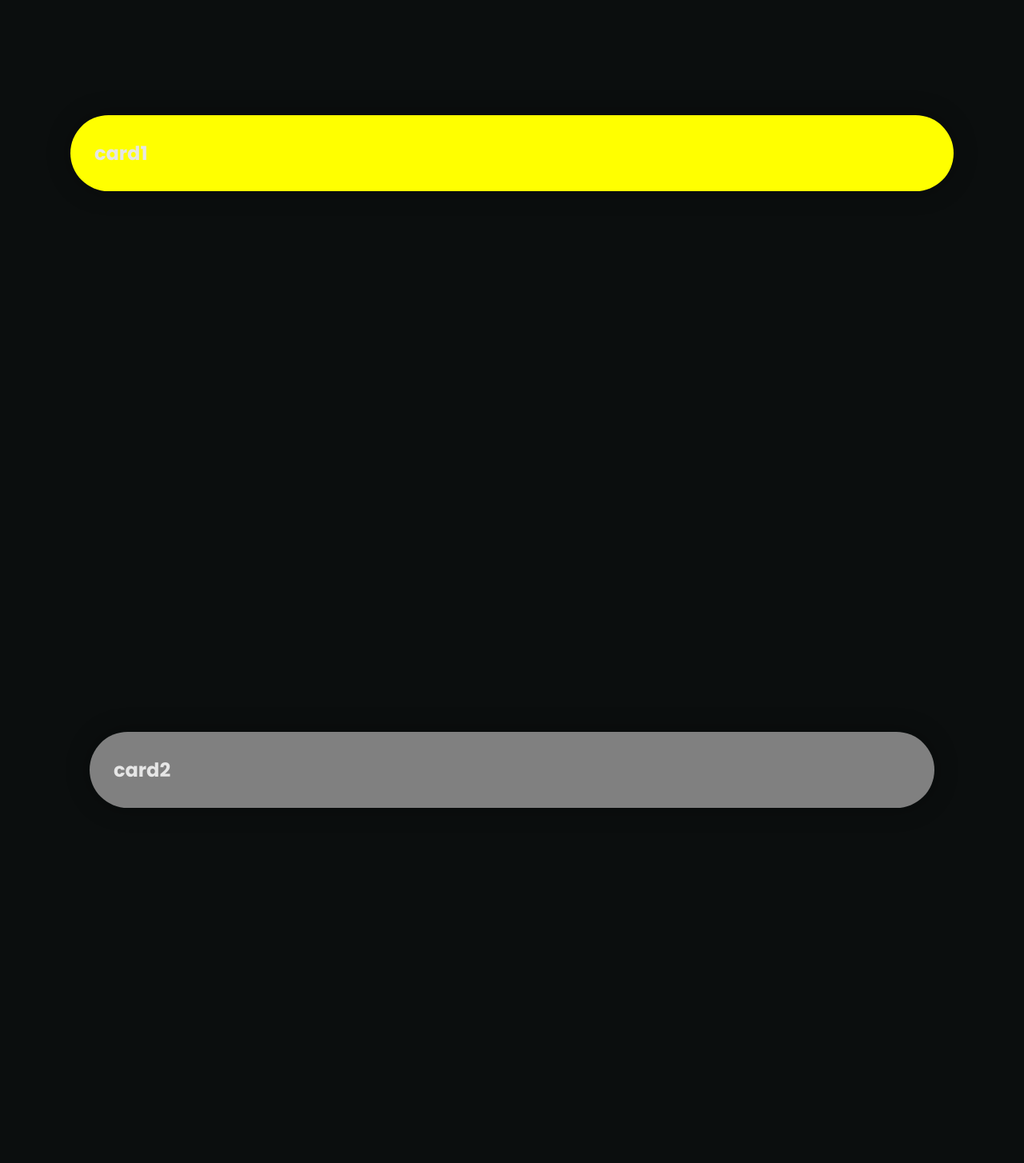
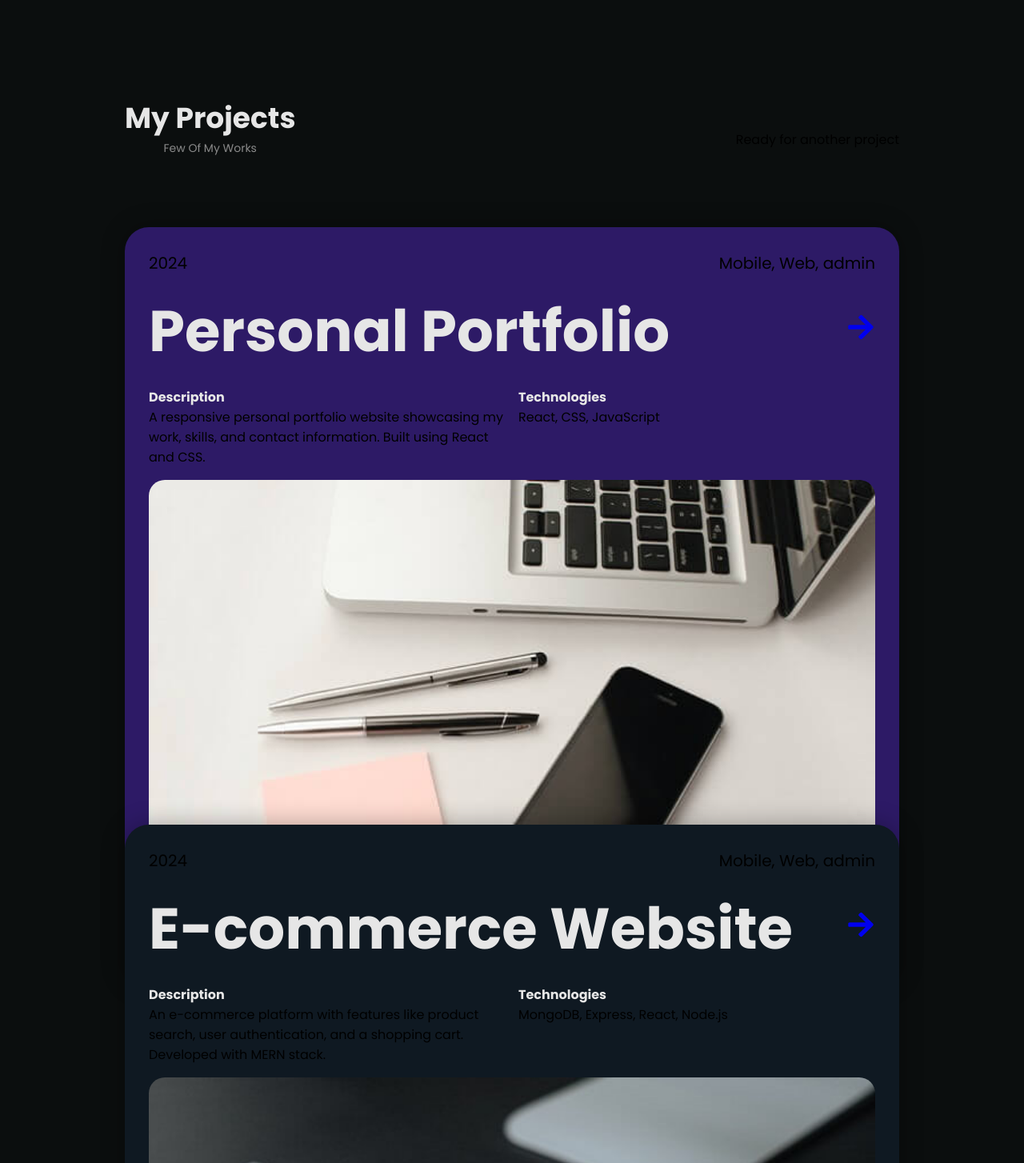
Before and after one commit to a3ela/Portfolio, a React (Vite) app: page / in a window 1280 px wide. Shown: the part 680-2134 px from the top of the page at 80% size. Built offline with nearby package versions, Linux system fonts and the light colour scheme.

Commit message:
change: made the cards take full height without padding

```diff
--- /dev/null
+++ b/src/components/Work/Card.jsx
@@ -0,0 +1,35 @@
+import React from "react";
+import "./work.css";
+import { FaArrowRight } from "react-icons/fa";
+
+const Card = ({ id, color, title, technologies, description, link, image }) => {
+  return (
+    <li className="card" id={id}>
+      <div className="card__body" style={{ backgroundColor: color }}>
+        <div className="card__top flex">
+          <p>2024</p>
+          <p>Mobile, Web, admin</p>
+        </div>
+        <div className="card__head flex">
+          <h1 className="card__title">{title}</h1>
+          <a href={link}>
+            <FaArrowRight className="card__icon" />
+          </a>
+        </div>
+        <div className="card__stat grid">
+          <div className="card__description">
+            <h3 className="card__description-title">Description</h3>
+            <p className="card__description-text">{description}</p>
+          </div>
+          <div className="card__technologies">
+            <h3 className="card__technologies-title">Technologies</h3>
+            <p className="card__technologies-text">{technologies.join(", ")}</p>
+          </div>
+        </div>
+        <img src={image} alt={title} className="card__img" />
+      </div>
+    </li>
+  );
+};
+
+export default Card;
--- a/src/components/Work/Work.jsx
+++ b/src/components/Work/Work.jsx
@@ -1,30 +1,25 @@
 import React from "react";
 import "./work.css";
+import workData from "./works";
+import Card from "./Card";
+
 const Work = () => {
   return (
     <div className="work__section">
-      <div className="work__container">
+      <div className="work__container container">
+        <div className="section__header flex">
+          <div>
+            <h2 className="section__title">My Projects</h2>
+            <span className="section__subtitle">Few Of My Works</span>
+          </div>
+          <div>
+            <p className="ready-work">Ready for another project</p>
+          </div>
+        </div>
         <ul className="work__content grid">
-          <li className="card" id="card1">
-            <div className="card__body">
-              <h2>card1</h2>
-            </div>
-          </li>
-          <li className="card" id="card2">
-            <div className="card__body">
-              <h2>card2</h2>
-            </div>
-          </li>
-          <li className="card" id="card3">
-            <div className="card__body">
-              <h2>card3</h2>
-            </div>
-          </li>
-          <li className="card" id="card4">
-            <div className="card__body">
-              <h2>card4</h2>
-            </div>
-          </li>
+          {workData.map((item) => (
+            <Card key={item.id} {...item} />
+          ))}
         </ul>
       </div>
     </div>
--- a/src/components/Work/work.css
+++ b/src/components/Work/work.css
@@ -11,48 +11,111 @@
   padding-bottom: calc(4 * 1.5rem);
   margin-bottom: 4vw;
 }
-
-#card1 {
-  --index: 1;
+.section__header {
+  justify-content: space-between;
+  align-items: center;
+}
+.ready-work {
+  color: var(--secondary-clr2);
+  position: relative;
+  margin-bottom: 2rem;
+  font-weight: var(--font-normal);
 }
 
-#card2 {
-  --index: 2;
+.ready-work::before {
+  content: "";
+  width: 10px;
+  height: 10px;
+  background: var(--secondary-clr3);
+  position: absolute;
+  left: -10%;
+  bottom: 20%;
+  border-radius: 50%;
+  animation: blink 2s infinite;
 }
 
-#card3 {
-  --index: 3;
-}
-
-#card4 {
-  --index: 4;
+@keyframes blink {
+  0%,
+  50%,
+  100% {
+    opacity: 1;
+  }
+  25%,
+  75% {
+    opacity: 0;
+  }
 }
 
 .card {
   position: sticky;
   top: var(--header-height);
-  padding: calc(var(--index) * 1.5rem);
-}
-
-#card1 .card__body {
-  background-color: yellow;
-}
-
-#card2 .card__body {
-  background-color: gray;
-}
-
-#card3 .card__body {
-  background-color: green;
-}
-
-#card4 .card__body {
-  background-color: red;
+  padding-top: 1.5rem;
 }
 
 .card__body {
   padding: 30px;
-  border-radius: 50px;
+  border-radius: 30px;
   box-shadow: 0 0 30px rgba(0, 0, 0, 0.3);
   height: fit-content;
 }
+
+.card__top {
+  justify-content: space-between;
+  font-size: var(--h3-font-size);
+}
+
+.card__head {
+  margin-top: var(--mb-1);
+  justify-content: space-between;
+  align-items: center;
+  font-size: var(--h1-font-size);
+}
+
+.card__head svg {
+  color: var(--secondary-clr2);
+  font-size: var(--font-size-big);
+  transition: transform 0.3s ease-in-out;
+}
+
+.card__head svg:hover {
+  transform: rotate(-50deg);
+}
+
+.card__description-title,
+.card__technologies-title {
+  font-size: var(--h2-font-sizes);
+}
+
+.card__stat {
+  margin-top: var(--mb-1);
+  grid-template-columns: repeat(2, 1fr);
+  gap: 1rem;
+  align-items: start;
+}
+
+.card__img {
+  width: 100%;
+  border-radius: 20px;
+  height: 100%;
+  object-fit: cover;
+  margin-top: var(--mb-1);
+}
+
+@media screen and (max-width: 710px) {
+  .card__head svg {
+    font-size: var(--h1-font-size);
+  }
+
+  .card__head {
+    font-size: var(--h2-font-size);
+  }
+}
+
+@media screen and (max-width: 550px) {
+  .card__head {
+    font-size: var(--h3-font-size);
+  }
+  .card__stat {
+    grid-template-columns: 1fr;
+  }
+}
--- /dev/null
+++ b/src/components/Work/works.js
@@ -0,0 +1,50 @@
+import work1 from "../../assets/work1.jpg";
+import work2 from "../../assets/work2.jpg";
+import work3 from "../../assets/work3.jpg";
+import work4 from "../../assets/work4.jpg";
+
+// src/data/work.js
+const workData = [
+  {
+    id: "card1",
+    title: "Personal Portfolio",
+    description:
+      "A responsive personal portfolio website showcasing my work, skills, and contact information. Built using React and CSS.",
+    color: "#2D1A66", // Sienna
+    technologies: ["React", "CSS", "JavaScript"],
+    link: "https://www.example.com/portfolio",
+    image: work1,
+  },
+  {
+    id: "card2",
+    title: "E-commerce Website",
+    description:
+      "An e-commerce platform with features like product search, user authentication, and a shopping cart. Developed with MERN stack.",
+    color: "#0F1922", // SlateBlue
+    technologies: ["MongoDB", "Express", "React", "Node.js"],
+    link: "https://www.example.com/ecommerce",
+    image: work2,
+  },
+  {
+    id: "card3",
+    title: "Blog Platform",
+    description:
+      "A fully functional blog platform with user authentication, CRUD operations, and responsive design.",
+    color: "#105E2B", // DarkSeaGreen
+    technologies: ["Next.js", "Firebase", "Tailwind CSS"],
+    link: "https://www.example.com/blog",
+    image: work3,
+  },
+  {
+    id: "card4",
+    title: "Weather App",
+    description:
+      "A weather forecasting app that displays real-time weather data based on user location. Built with OpenWeatherMap API.",
+    color: "#7D522C", // GoldenRod
+    technologies: ["React", "API Integration", "SASS"],
+    link: "https://www.example.com/weatherapp",
+    image: work4,
+  },
+];
+
+export default workData;
```
